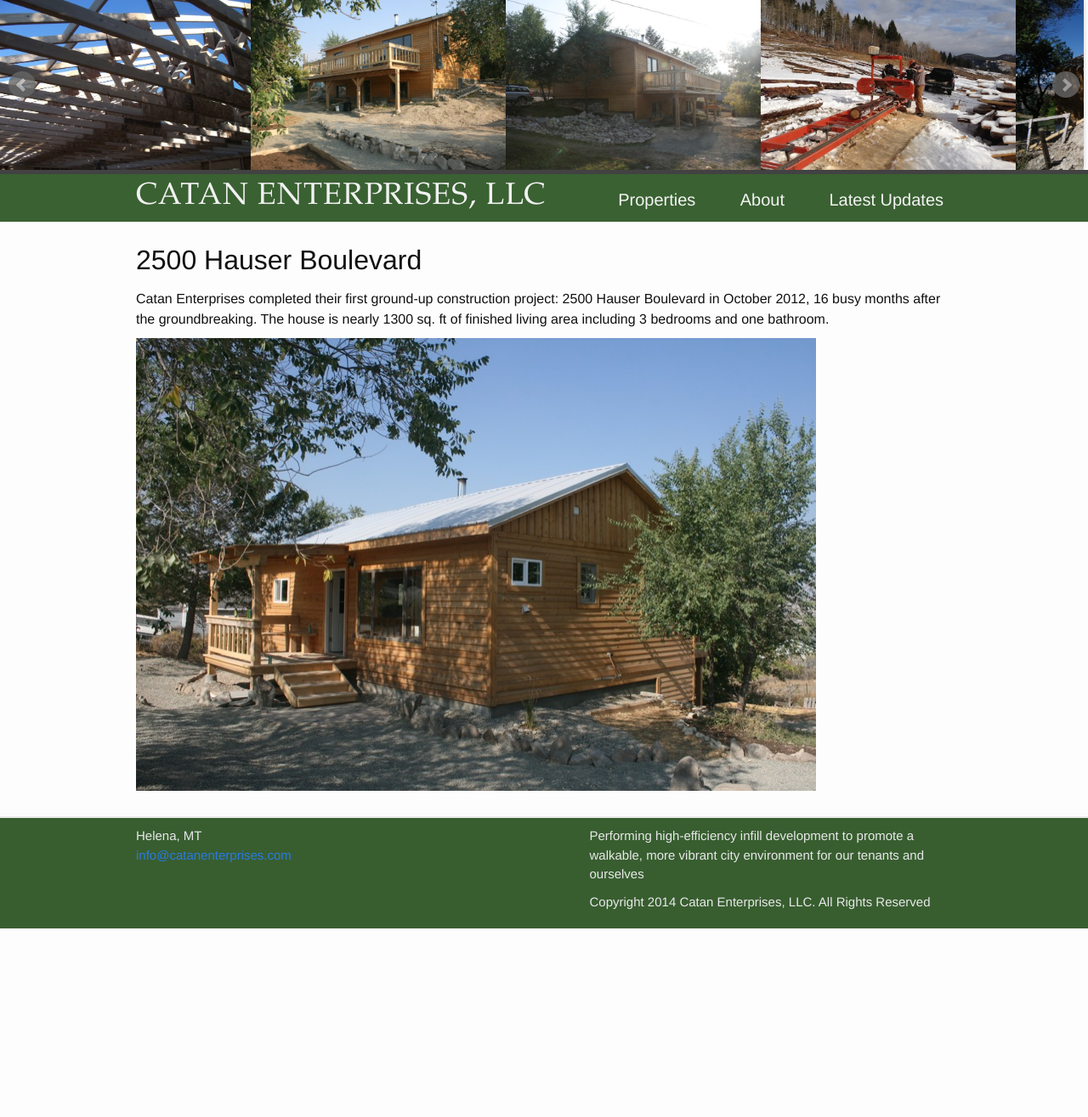
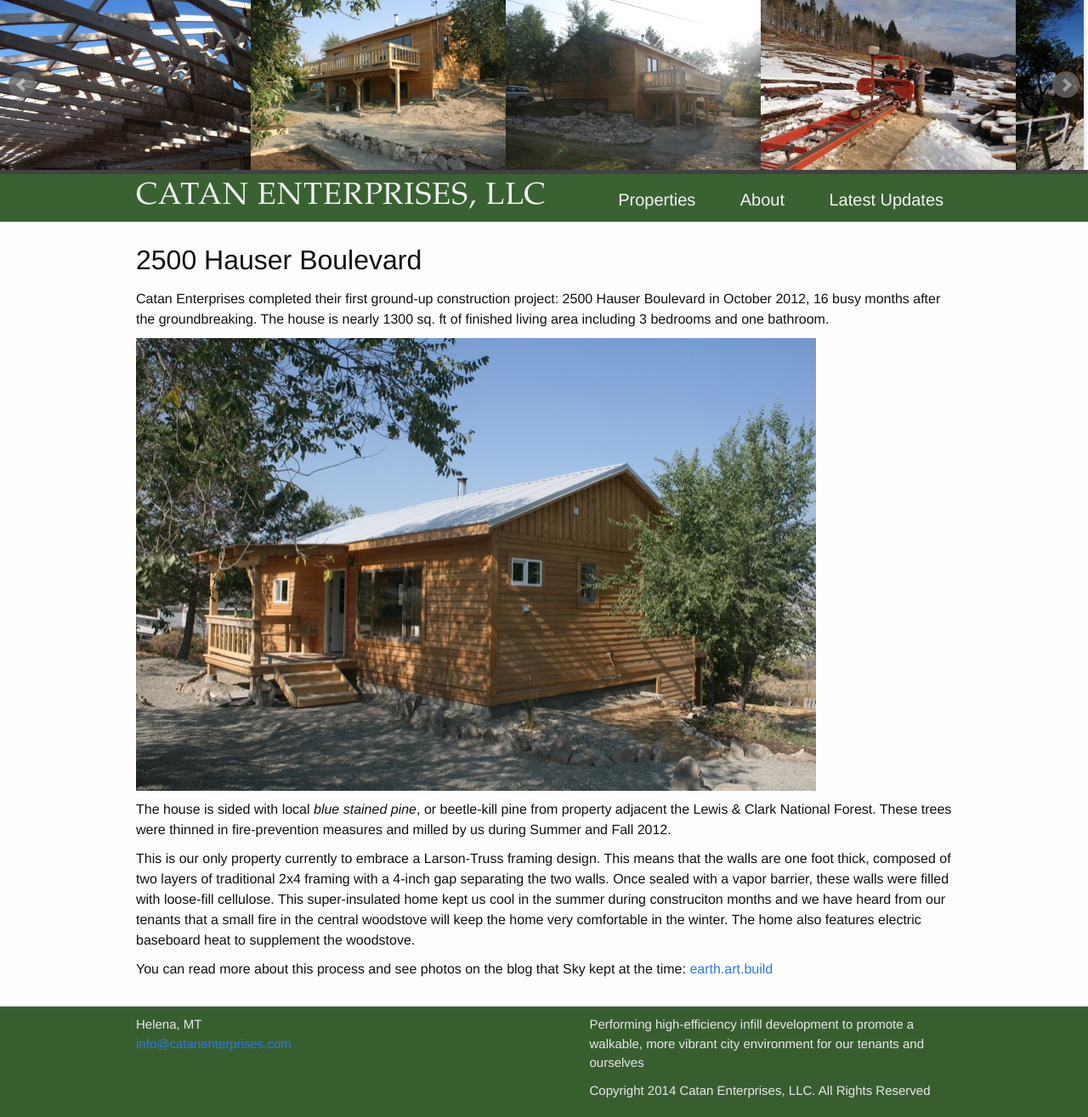
Before and after one commit to jenningsanderson/Catan-Enterprises, a Jekyll site: the page built from _properties/1_hauser.md, in a window 1280 px wide. Shown: the whole page at 85% size. Built offline with Jekyll 4.4.1, drawn with Linux system fonts in a browser that asks for light colours; before the commit the page ends 1093 px from its top, so only the background shows below that.

Commit message:
updated a bunch of things

```diff
--- a/_properties/1_hauser.md
+++ b/_properties/1_hauser.md
@@ -8,3 +8,9 @@ permalink: hauser/
 Catan Enterprises completed their first ground-up construction project: 2500 Hauser Boulevard in October 2012, 16 busy months after the groundbreaking. The house is nearly 1300 sq. ft of finished living area including 3 bedrooms and one bathroom.
 
 ![Hauser]({{site.images}}/hauser_ext_se.jpg)
+
+The house is sided with local _blue stained pine_, or beetle-kill pine from property adjacent the Lewis & Clark National Forest. These trees were thinned in fire-prevention measures and milled by us during Summer and Fall 2012.
+
+This is our only property currently to embrace a Larson-Truss framing design. This means that the walls are one foot thick, composed of two layers of traditional 2x4 framing with a 4-inch gap separating the two walls.  Once sealed with a vapor barrier, these walls were filled with loose-fill cellulose. This super-insulated home kept us cool in the summer during construciton months and we have heard from our tenants that a small fire in the central woodstove will keep the home very comfortable in the winter. The home also features electric baseboard heat to supplement the woodstove.
+
+You can read more about this process and see photos on the blog that Sky kept at the time: [earth.art.build](//earthartbuild.wordpress.com)
```
Also changed, not shown: _properties/2_lyndale.md (+4 -0 lines), _properties/3_railroad.md (+3 -0 lines), _properties/4_gallatin.md (+1 -1 lines), pages/3_about.md (+11 -11 lines).
